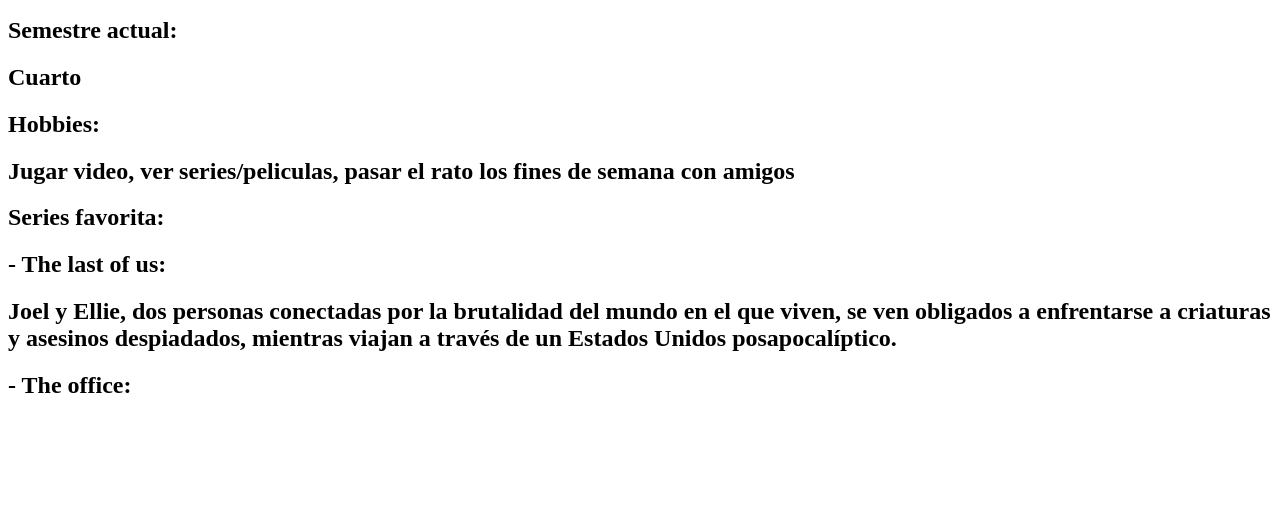
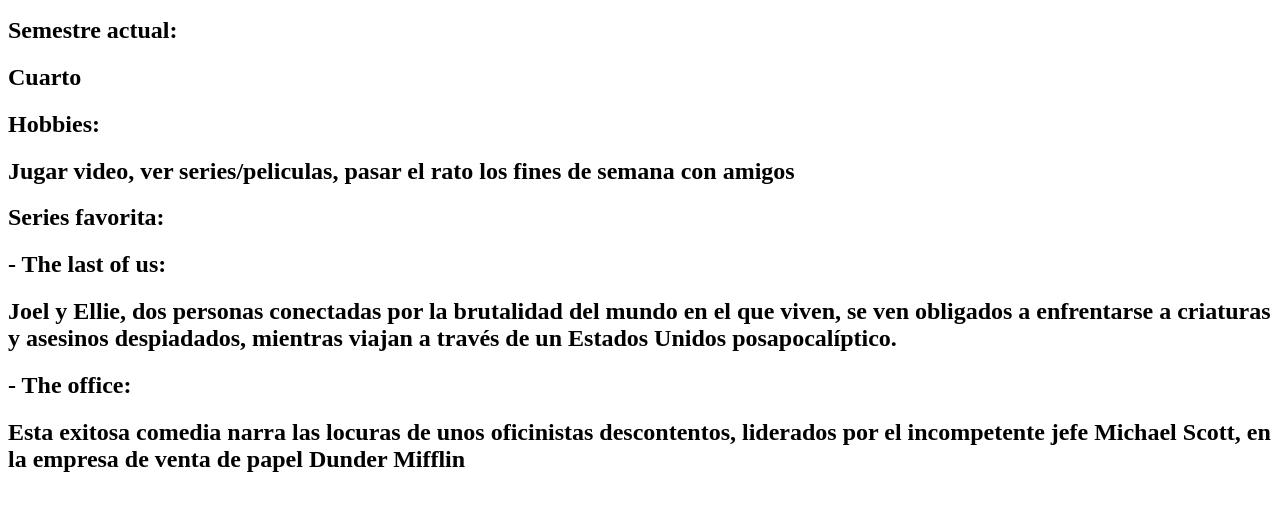
Before and after one commit to xMendoza200x/Rubrica_corteI, a plain HTML site: page index.html in a window 1280 px wide. Shown: the part 110-620 px from the top of the page. Drawn offline with Linux system fonts and the light colour scheme.

Commit message:
commit twelve

```diff
--- a/index.html
+++ b/index.html
@@ -18,6 +18,7 @@
         <h2> - The last of us: </h2>
         <h2> Joel y Ellie, dos personas conectadas por la brutalidad del mundo en el que viven, se ven obligados a enfrentarse a criaturas y asesinos despiadados, mientras viajan a través de un Estados Unidos posapocalíptico.</h2>
         <h2> - The office: </h2>
+        <h2> Esta exitosa comedia narra las locuras de unos oficinistas descontentos, liderados por el incompetente jefe Michael Scott, en la empresa de venta de papel Dunder Mifflin</h2>
     </div>
 </body>
 </html>
```
